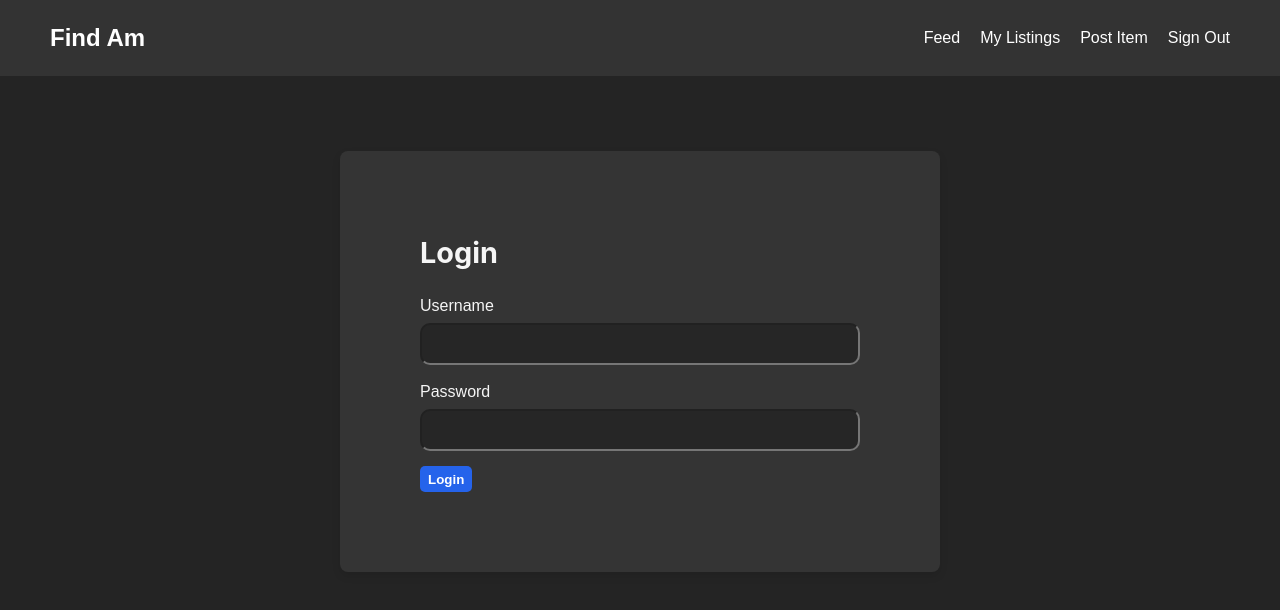
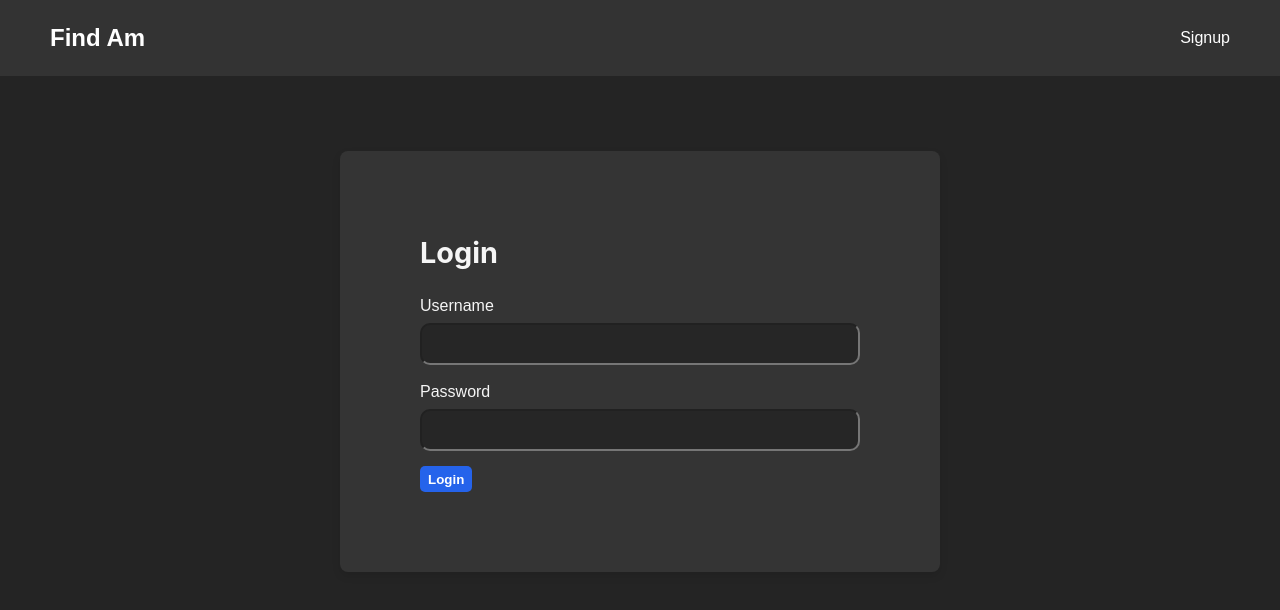
Before and after one commit to Badr1of1/findamclient, a React (Vite) app: page / in a window 1280 px wide. Shown: the top 610 px of the page. Built offline with nearby package versions, Linux system fonts and the light colour scheme.

Commit message:
a little progress

```diff
--- a/src/components/Navbar.jsx
+++ b/src/components/Navbar.jsx
@@ -12,7 +12,7 @@ const Navbar = () => {
     <nav className='navbar'>
       <span className='logo' >Find Am</span>
       <div className="navbar-items">
-        {currentPath !== '/login' && currentPath !== '/signup' && (
+        {currentPath !== '/login' && currentPath !== '/' && currentPath !== '/signup' && (
           <>
             <Link className="navbar-item" to="/items">Feed</Link>
             <Link className="navbar-item" to="/my-listings">My Listings</Link>
@@ -21,6 +21,7 @@ const Navbar = () => {
           </>
         )}
         {currentPath === '/login' && <Link className="navbar-item" to="/signup">Signup</Link>}
+        {currentPath === '/' && <Link className="navbar-item" to="/signup">Signup</Link>}
         {currentPath === '/signup' && <Link className="navbar-item" to="/login">Login</Link>}
       </div>
     </nav>
--- a/src/pages/PostItemPage.jsx
+++ b/src/pages/PostItemPage.jsx
@@ -7,7 +7,7 @@ const PostItemPage = () => {
   const [location, setLocation] = useState('');
   const [contactInfo, setContactInfo] = useState('');
   const [status, setStatus] = useState('lost');
-  const [photo, setPhoto] = useState(null);
+  const [files, setPhoto] = useState(null);
   const [message, setMessage] = useState('');
 
   const handleSubmit = async (e) => {
@@ -19,7 +19,7 @@ const PostItemPage = () => {
     formData.append('location', location);
     formData.append('contactInfo', contactInfo);
     formData.append('status', status);
-    formData.append('photo', photo);
+    formData.append('files', files);
 
     try {
       // Retrieve the token from local storage (or wherever you have stored it)
```
